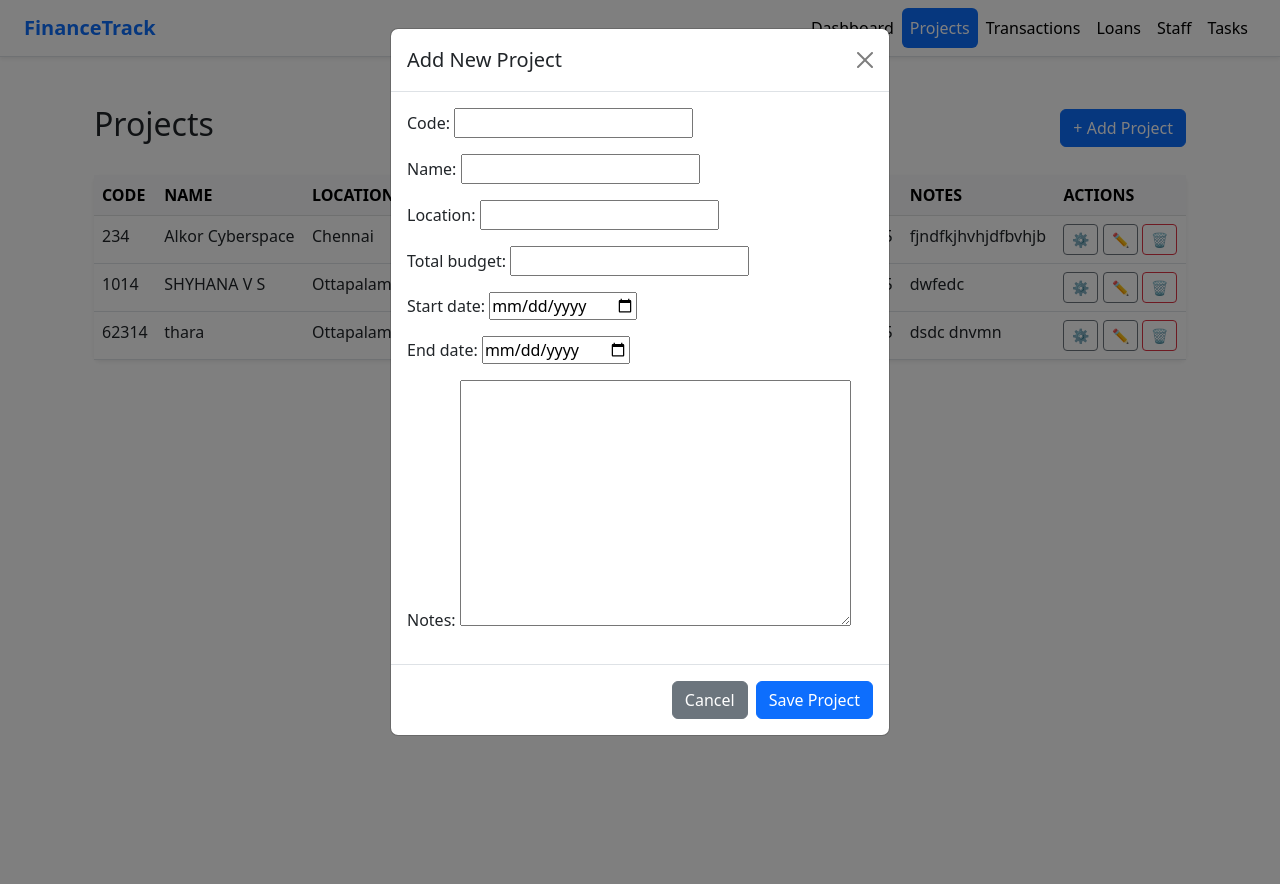
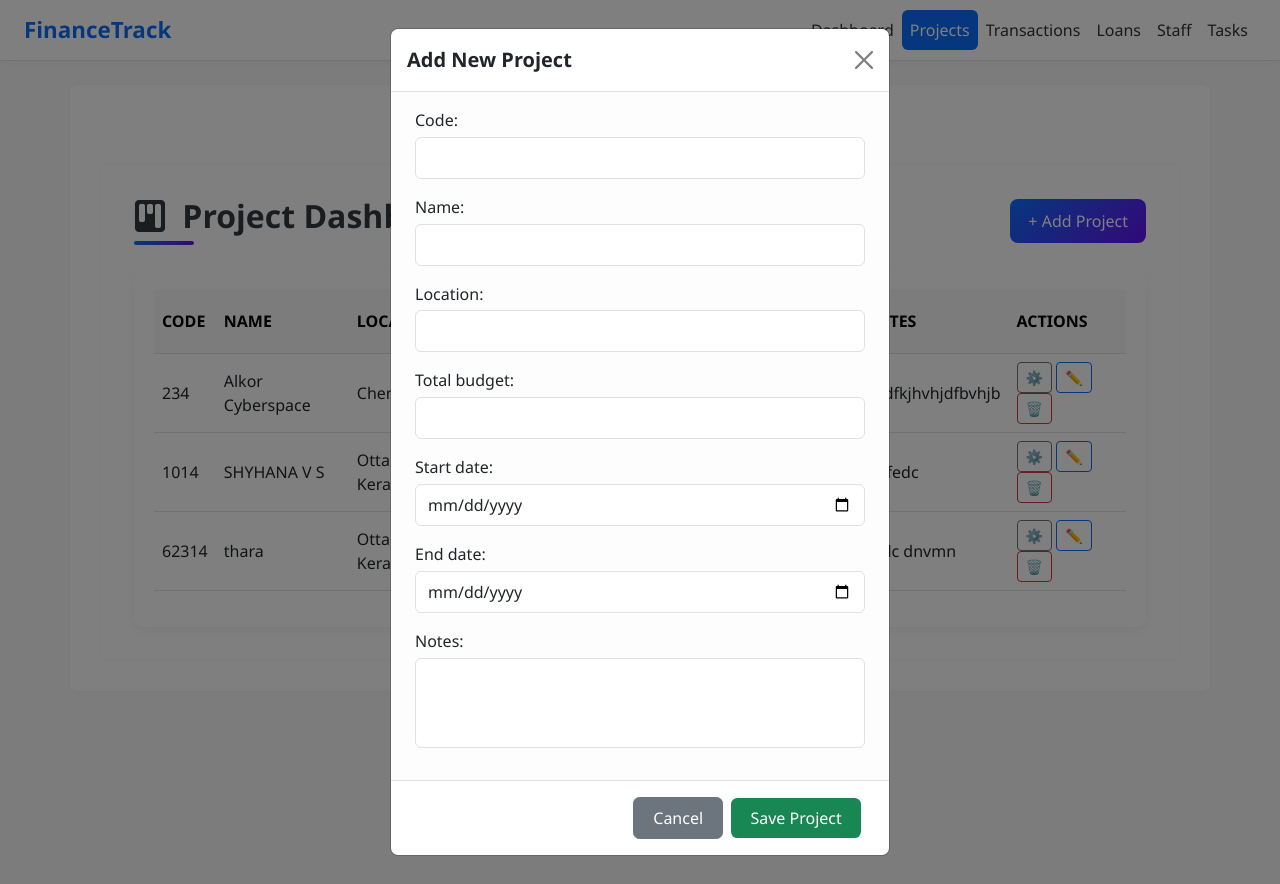
Before and after one commit to Shyhu/Finance-Tracking, a Django app: page /projects/ in a window 1280 px wide, after a click on "+ Add Project". Run offline with Django 5.2, Linux system fonts and the light colour scheme; data comes from the database, SQL or seed files in the repository; both versions use the stored data as it was after the commit; some libraries are stand-ins or nearby versions.

Commit message:
changes in loan interest calculation

```diff
--- a/app1/forms.py
+++ b/app1/forms.py
@@ -1,13 +1,29 @@
+from django import forms
+from .models import Project
+
+# class ProjectForm(forms.ModelForm):
+#     class Meta:
+#         model = Project
+#         fields = '__all__'
+#         widgets = {
+#             'start_date': forms.DateInput(attrs={'type': 'date'}),
+#             'end_date': forms.DateInput(attrs={'type': 'date'}),
+#         }
 from django import forms
 from .models import Project
 
 class ProjectForm(forms.ModelForm):
     class Meta:
         model = Project
-        fields = '__all__'
+        fields = ['code', 'name', 'location', 'total_budget', 'start_date', 'end_date', 'notes']
         widgets = {
-            'start_date': forms.DateInput(attrs={'type': 'date'}),
-            'end_date': forms.DateInput(attrs={'type': 'date'}),
+            'code': forms.TextInput(attrs={'class': 'form-control'}),
+            'name': forms.TextInput(attrs={'class': 'form-control'}),
+            'location': forms.TextInput(attrs={'class': 'form-control'}),
+            'total_budget': forms.NumberInput(attrs={'class': 'form-control'}),
+            'start_date': forms.DateInput(attrs={'type': 'date', 'class': 'form-control'}),
+            'end_date': forms.DateInput(attrs={'type': 'date', 'class': 'form-control'}),
+            'notes': forms.Textarea(attrs={'class': 'form-control', 'rows': 3}),
         }
 
 
@@ -32,13 +48,22 @@ class StaffForm(forms.ModelForm):
         fields = ['staff_id', 'name', 'photo', 'designation', 'department', 'project', 'salary', 'date_of_join']
 
 
+from django import forms
+from .models import Loan
 
 class LoanForm(forms.ModelForm):
     class Meta:
         model = Loan
-        fields = '__all__'
-        exlude = ('created_at' , 'updated_at')
-
+        exclude = ('created_at', 'updated_at')  # fixed spelling
+        widgets = {
+            'loan_id': forms.TextInput(attrs={'class': 'form-control'}),
+            'project': forms.Select(attrs={'class': 'form-select'}),
+            'amount': forms.NumberInput(attrs={'class': 'form-control'}),
+            'interest_rate': forms.NumberInput(attrs={'class': 'form-control'}),
+            'purpose': forms.Textarea(attrs={'class': 'form-control', 'rows': 2}),
+            'start_date': forms.DateInput(attrs={'class': 'form-control', 'type': 'date'}),
+            'repayment_date': forms.DateInput(attrs={'class': 'form-control', 'type': 'date'}),
+        }
 
 
 # forms.py
--- a/app1/views.py
+++ b/app1/views.py
@@ -166,21 +166,7 @@ def add_transaction(request):
             return JsonResponse({'success': False, 'errors': form.errors})
     return JsonResponse({'success': False, 'message': 'Invalid request'})
 
-from django.shortcuts import render, get_object_or_404, redirect
-from django.db import IntegrityError
-from django.contrib import messages
-from .models import Staff, Project
-from .forms import StaffForm
 
-from django.shortcuts import render, get_object_or_404, redirect
-from django.contrib import messages
-from .models import Staff, Project
-from .forms import StaffForm
-# views.py
-from django.shortcuts import render, get_object_or_404, redirect
-from django.contrib import messages
-from .models import Staff, Project
-from .forms import StaffForm
 
 # app1/views.py
 
@@ -267,19 +253,25 @@ from .forms import LoanForm
 from django.views.decorators.csrf import csrf_exempt
 from django.db.models import Sum, F, FloatField, ExpressionWrapper
 from decimal import Decimal
-# List view for Loan Management
+#from django.db.models import Sum
+from decimal import Decimal
+from .models import Loan, Repayment
+
 def loan_list(request):
     loans = Loan.objects.select_related('project').all()
     form = LoanForm()
 
-    # Example calculations (replace with actual fields if available)
-    total_loaned_amount = loans.aggregate(total=Sum('amount'))['total'] or 0
+    # 🟦 Total loaned amount
+    total_loaned_amount = loans.aggregate(total=Sum('amount'))['total'] or Decimal('0.00')
 
-    # Placeholder logic: assuming total repaid and interest collected are stored separately
-    total_principal_repaid = 921.04  # Replace with actual logic or aggregate field
-    total_interest_collected = 78.96
-    total_outstanding = total_loaned_amount - Decimal(total_principal_repaid)
+    # 🟦 Total principal repaid
+    total_principal_repaid = Repayment.objects.aggregate(total=Sum('principal_paid'))['total'] or Decimal('0.00')
 
+    # 🟦 Total interest collected
+    total_interest_collected = Repayment.objects.aggregate(total=Sum('interest_paid'))['total'] or Decimal('0.00')
+
+    # 🟦 Total outstanding = loaned amount - total principal repaid
+    total_outstanding = total_loaned_amount - total_principal_repaid
 
     context = {
         'loans': loans,
@@ -331,23 +323,28 @@ from django.shortcuts import render, get_object_or_404, redirect
 from .models import Loan, Repayment
 from .forms import RepaymentForm
 from django.db.models import Sum
-
+from django.db.models import Sum, Q
+from django.utils.dateparse import parse_date
+from django.http import HttpResponse
+from .utils import generate_loan_pdf  # PDF generator utility
 def loan_detail(request, loan_id):
     loan = get_object_or_404(Loan, pk=loan_id)
     repayments = loan.repayments.all().order_by('date')
+    repayment_form = RepaymentForm()
 
-    # Default empty form
-    repayment_form = RepaymentForm()
     repayments_data = []
     remaining_balance = loan.amount
 
     for repayment in repayments:
         remaining_balance -= repayment.principal_paid or Decimal('0.00')
         repayments_data.append({
-        'repayment': repayment,
-        'balance_after': remaining_balance
-    })
+            'repayment': repayment,
+            'balance_after': remaining_balance
+        })
 
+    # 🟦 Set default values for GET requests
+    interest_paid = Decimal('0.00')
+    principal_paid = Decimal('0.00')
 
     if request.method == 'POST':
         repayment_form = RepaymentForm(request.POST)
@@ -355,12 +352,10 @@ def loan_detail(request, loan_id):
             repayment = repayment_form.save(commit=False)
             repayment.loan = loan
 
-            # Get totals
             total_interest_paid = loan.repayments.aggregate(total=Sum('interest_paid'))['total'] or Decimal('0.00')
             total_principal_paid = loan.repayments.aggregate(total=Sum('principal_paid'))['total'] or Decimal('0.00')
             current_balance = loan.amount - total_principal_paid
 
-            # Interest calculation
             interest_calculated = (loan.interest_rate / Decimal('100.00')) * current_balance
             repayment.interest_calculated = interest_calculated
 
@@ -373,11 +368,15 @@ def loan_detail(request, loan_id):
                 repayment.principal_paid = amt - interest_calculated
 
             repayment.balance_after_repayment = current_balance - repayment.principal_paid
+
+            # 🟦 Set values for context after saving
+            interest_paid = repayment.interest_paid
+            principal_paid = repayment.principal_paid
+
             repayment.save()
-
             return redirect('loan_detail', loan_id=loan.id)
 
-    # Summary totals
+    # Totals
     total_interest_paid = repayments.aggregate(total=Sum('interest_paid'))['total'] or Decimal('0.00')
     total_principal_paid = repayments.aggregate(total=Sum('principal_paid'))['total'] or Decimal('0.00')
     remaining_balance = loan.amount - total_principal_paid
@@ -389,4 +388,28 @@ def loan_detail(request, loan_id):
         'total_interest_paid': total_interest_paid,
         'total_principal_paid': total_principal_paid,
         'remaining_balance': remaining_balance,
+        'interest_paid': interest_paid,  # 🟦 These two are now always defined
+        'principal_paid': principal_paid,
     })
+
+
+
+# from django.http import HttpResponse
+# from .utils import generate_loan_pdf
+
+# def loan_pdf(request, loan_id):
+#     loan = get_object_or_404(Loan, pk=loan_id)
+#     repayments = loan.repayments.all().order_by('date')
+#     # Recalculate totals as in your view:
+#     total_interest_paid = repayments.aggregate(total=Sum('interest_paid'))['total'] or Decimal('0.00')
+#     total_principal_paid = repayments.aggregate(total=Sum('principal_paid'))['total'] or Decimal('0.00')
+#     remaining_balance = loan.amount - total_principal_paid
+
+#     pdf_content = generate_loan_pdf(loan, repayments, total_interest_paid, total_principal_paid, remaining_balance)
+#     if not pdf_content:
+#         return HttpResponse("Error generating PDF", status=500)
+
+#     response = HttpResponse(pdf_content, content_type='application/pdf')
+#     fname = f"Loan_{loan_id}_summary.pdf"
+#     response['Content-Disposition'] = f'attachment; filename="{fname}"'
+#     return response
--- a/pms/urls.py
+++ b/pms/urls.py
@@ -41,6 +41,7 @@ urlpatterns = [
     # urls.py
     path('loans/<int:loan_id>/', views.loan_detail, name='loan_detail'),
     # path('loans/<int:loan_id>/add_repayment/', views.add_repayment, name='add_repayment'),
+    #  path('loan/<int:loan_id>/pdf/', views.generate_loan_pdf, name='loan_pdf'),
 
     path('tasks/', views.task_list, name='task_list'),
 
--- a/templates/base.html
+++ b/templates/base.html
@@ -9,68 +9,119 @@
   <!-- Bootstrap 5 -->
   <link href="https://cdn.jsdelivr.net/npm/bootstrap@5.3.0/dist/css/bootstrap.min.css" rel="stylesheet">
   <link href="https://cdn.jsdelivr.net/npm/bootstrap-icons@1.10.5/font/bootstrap-icons.css" rel="stylesheet">
-<!-- SweetAlert2 CDN -->
-<script src="https://cdn.jsdelivr.net/npm/sweetalert2@11"></script>
 
-
+  <!-- SweetAlert2 -->
+  <script src="https://cdn.jsdelivr.net/npm/sweetalert2@11"></script>
 
   <style>
+    body {
+      background-color: #f9fafb;
+      font-family: 'Segoe UI', sans-serif;
+    }
+
+    /* Navbar */
+    .navbar {
+      background: white;
+      box-shadow: 0 0 10px rgba(0,0,0,0.05);
+    }
+
+    .navbar-brand {
+      font-weight: bold;
+      color: #0d6efd !important;
+      font-size: 1.4rem;
+    }
+
+    .nav-link {
+      color: #333;
+      font-weight: 500;
+      padding: 0.5rem 1rem;
+      transition: all 0.3s ease;
+    }
+
     .nav-link.active {
       background-color: #0d6efd;
       color: white !important;
       border-radius: 0.375rem;
     }
-    .nav-link {
-      color: #000;
-    }
+
     .nav-link:hover {
       color: #0d6efd;
+      background-color: #e7f1ff;
+      border-radius: 0.375rem;
+    }
+
+    .container {
+      background: white;
+      padding: 2rem;
+      border-radius: 0.5rem;
+      box-shadow: 0 0 8px rgba(0,0,0,0.04);
+    }
+
+    /* Buttons */
+    .btn-primary {
+      background-color: #0d6efd;
+      border: none;
+    }
+
+    .btn-primary:hover {
+      background-color: #0b5ed7;
+    }
+
+    /* Footer (optional) */
+    footer {
+      margin-top: 4rem;
+      padding: 1rem;
+      text-align: center;
+      font-size: 0.9rem;
+      color: #888;
     }
   </style>
 </head>
 <body>
 
-<!-- Navigation Bar -->
-<nav class="navbar navbar-expand-lg bg-white border-bottom shadow-sm">
+<!-- Navbar -->
+<nav class="navbar navbar-expand-lg border-bottom">
   <div class="container-fluid px-4">
-    <a class="navbar-brand fw-bold text-primary" href="">FinanceTrack</a>
-    <button class="navbar-toggler" type="button" data-bs-toggle="collapse" data-bs-target="#mainNavbar" aria-controls="mainNavbar" aria-expanded="false" aria-label="Toggle navigation">
+    <a class="navbar-brand" href="#">FinanceTrack</a>
+    <button class="navbar-toggler" type="button" data-bs-toggle="collapse" data-bs-target="#mainNavbar">
       <span class="navbar-toggler-icon"></span>
     </button>
-
     <div class="collapse navbar-collapse" id="mainNavbar">
       <ul class="navbar-nav ms-auto mb-2 mb-lg-0">
         <li class="nav-item">
-          <a class="nav-link {% if request.resolver_match.url_name == 'dashboard' %}active{% endif %}" href="">Dashboard</a>
+          <a class="nav-link {% if request.resolver_match.url_name == 'dashboard' %}active{% endif %}" href="#">Dashboard</a>
         </li>
         <li class="nav-item">
           <a class="nav-link {% if request.resolver_match.url_name == 'project_list' %}active{% endif %}" href="{% url 'project_list' %}">Projects</a>
         </li>
         <li class="nav-item">
-          <a class="nav-link {% if request.resolver_match.url_name == 'transactions' %}active{% endif %}" href="{% url 'transaction_list' %}">Transactions</a>
+          <a class="nav-link {% if request.resolver_match.url_name == 'transaction_list' %}active{% endif %}" href="{% url 'transaction_list' %}">Transactions</a>
         </li>
         <li class="nav-item">
-          <a class="nav-link {% if request.resolver_match.url_name == 'loans' %}active{% endif %}" href="{% url 'loan_list' %}">Loans</a>
+          <a class="nav-link {% if request.resolver_match.url_name == 'loan_list' %}active{% endif %}" href="{% url 'loan_list' %}">Loans</a>
         </li>
         <li class="nav-item">
-          <a class="nav-link {% if request.resolver_match.url_name == 'staff' %}active{% endif %}" href="">Staff</a>
+          <a class="nav-link {% if request.resolver_match.url_name == 'staff' %}active{% endif %}" href="{% url 'staff_list' %}">Staff</a>
         </li>
         <li class="nav-item">
-          <a class="nav-link {% if request.resolver_match.url_name == 'tasks' %}active{% endif %}" href="">Tasks</a>
+          <a class="nav-link {% if request.resolver_match.url_name == 'tasks' %}active{% endif %}" href="{% url 'task_list' %}">Tasks</a>
         </li>
       </ul>
     </div>
   </div>
 </nav>
 
-<!-- Main Content -->
+<!-- Main Section -->
 <div class="container mt-4">
   {% block content %}
-  <!-- Page-specific content will be injected here -->
+  <!-- Your page content goes here -->
   {% endblock %}
 </div>
 
-<!-- Footer -->
+<!-- Optional Footer -->
+<footer>
+  &copy; {{ year|default:"2025" }} FinanceTrack. All rights reserved.
+</footer>
 
 <!-- Bootstrap JS -->
 <script src="https://cdn.jsdelivr.net/npm/bootstrap@5.3.0/dist/js/bootstrap.bundle.min.js"></script>
--- a/templates/project.html
+++ b/templates/project.html
@@ -2,18 +2,155 @@
 {% extends 'base.html' %}
 {% load static %}
 
+
+
 {% block content %}
+<style>
+    body {
+        background-color: #f8f9fa;
+    }
+
+    .page-title {
+        font-weight: 600;
+        font-size: 2rem;
+        color: #343a40;
+        position: relative;
+        padding-bottom: 10px;
+    }
+
+    .page-title::after {
+        content: '';
+        position: absolute;
+        left: 0;
+        bottom: 0;
+        width: 60px;
+        height: 4px;
+        background: linear-gradient(90deg, #0d6efd, #6610f2);
+        border-radius: 2px;
+    }
+
+    .add-btn {
+        background: linear-gradient(135deg, #0d6efd, #6610f2);
+        color: #fff;
+        border: none;
+        border-radius: 8px;
+        padding: 10px 18px;
+        font-weight: 500;
+        transition: all 0.3s ease;
+    }
+
+    .add-btn:hover {
+        background: linear-gradient(135deg, #6610f2, #0d6efd);
+        box-shadow: 0 4px 12px rgba(13, 110, 253, 0.3);
+    }
+
+    .table-container {
+        overflow-x: auto;
+        background-color: #ffffff;
+        border-radius: 10px;
+        padding: 20px;
+        box-shadow: 0 4px 12px rgba(0,0,0,0.05);
+    }
+
+    .table th, .table td {
+        vertical-align: middle;
+    }
+
+
+
+
+
+    @media (max-width: 768px) {
+        .page-title {
+            font-size: 1.5rem;
+        }
+
+        .add-btn {
+            width: 100%;
+        }
+    }
+
+
+  /* Form input & label enhancements */
+  .modal-body label {
+    font-weight: 500;
+    margin-bottom: 0.3rem;
+  }
+
+  .modal-body input,
+  .modal-body select,
+  .modal-body textarea {
+    border-radius: 0.375rem;
+    box-shadow: none;
+    padding: 0.5rem 0.75rem;
+  }
+
+  .modal-body textarea {
+    resize: none;
+  }
+
+  /* Row spacing */
+  .modal-body .row.mb-3 {
+    margin-bottom: 1rem !important;
+  }
+
+  /* Modal title styling */
+  .modal-title {
+    font-weight: 600;
+    font-size: 1.25rem;
+  }
+
+  /* Modal background and padding */
+  .modal-body {
+    background-color: #fdfdfd;
+    padding: 1rem 1.5rem;
+  }
+
+  .modal-footer {
+    padding: 0.75rem 1.5rem;
+  }
+
+  /* Button enhancements */
+  .modal-footer .btn {
+    padding: 0.5rem 1.2rem;
+    border-radius: 0.4rem;
+  }
+
+  .btn-primary {
+    background-color: #198754;
+    border-color: #198754;
+  }
+
+  .btn-primary:hover {
+    background-color: #157347;
+    border-color: #157347;
+  }
+
+  .btn-secondary {
+    background-color: #6c757d;
+  }
+
+  .btn-close {
+    background-color: transparent;
+    font-size: 1.1rem;
+  }
+
+
+
+</style>
+
 <div class="container mt-5">
-    <div class="d-flex justify-content-between align-items-center mb-4">
-        <h2>Projects</h2>
-        <!-- Button trigger modal -->
-        <button type="button" class="btn btn-primary" data-bs-toggle="modal" data-bs-target="#addProjectModal">
+    <div class="d-flex flex-column flex-md-row justify-content-between align-items-center mb-4">
+        <h2 class="page-title mb-3 mb-md-0">
+            <i class="bi bi-kanban-fill me-2"></i> Project Dashboard
+        </h2>
+        <button type="button" class="add-btn" data-bs-toggle="modal" data-bs-target="#addProjectModal">
             + Add Project
         </button>
     </div>
 
-    <!-- Project Table -->
-    <table class="table table-hover shadow-sm rounded">
+    <div class="table-container">
+        <table class="table table-hover">
             <thead class="table-light">
                 <tr>
                     <th>CODE</th>
@@ -37,11 +174,10 @@
                     <td>{{ project.end_date }}</td>
                     <td>{{ project.notes }}</td>
                     <td>
-
-                     <a href="{% url 'project-detail' project.pk %}" class="btn btn-sm btn-outline-secondary">⚙️</a>
-
-
-               <a href="#" class="btn btn-sm btn-outline-secondary edit-project-btn"
+                        <a href="{% url 'project-detail' project.pk %}" class="btn btn-sm btn-outline-secondary" title="View">
+                            ⚙️
+                        </a>
+                        <a href="#" class="btn btn-sm btn-outline-primary edit-project-btn"
                             data-id="{{ project.id }}"
                             data-code="{{ project.code }}"
                             data-name="{{ project.name }}"
@@ -52,16 +188,17 @@
                             data-notes="{{ project.notes|default_if_none:'' }}">
                             ✏️
                         </a>
-
-
-                   <a href="#" class="btn btn-sm btn-outline-danger delete-project-btn" data-id="{{ project.id }}">🗑️</a>
-
+                        <a href="#" class="btn btn-sm btn-outline-danger delete-project-btn" data-id="{{ project.id }}">
+                            🗑️
+                        </a>
                     </td>
                 </tr>
                 {% endfor %}
             </tbody>
         </table>
     </div>
+</div>
+
 
 <!-- Modal for Add Project -->
 <div class="modal fade" id="addProjectModal" tabindex="-1" aria-labelledby="addProjectModalLabel" aria-hidden="true">
```
Also changed, not shown: app1/utils.py (added, +21 -0 lines), templates/loan.html (+5 -5 lines), templates/loan_detail.html (+8 -6 lines), templates/loan_pdf.html (added, +43 -0 lines), templates/transaction.html (+102 -15 lines), db.sqlite3, media/staff_photos/WhatsApp_Image_2025-06-02_at_3.24.07_PM_1.jpeg (added), 1 other file. Lines whose indentation alone changed are shown as unchanged.
